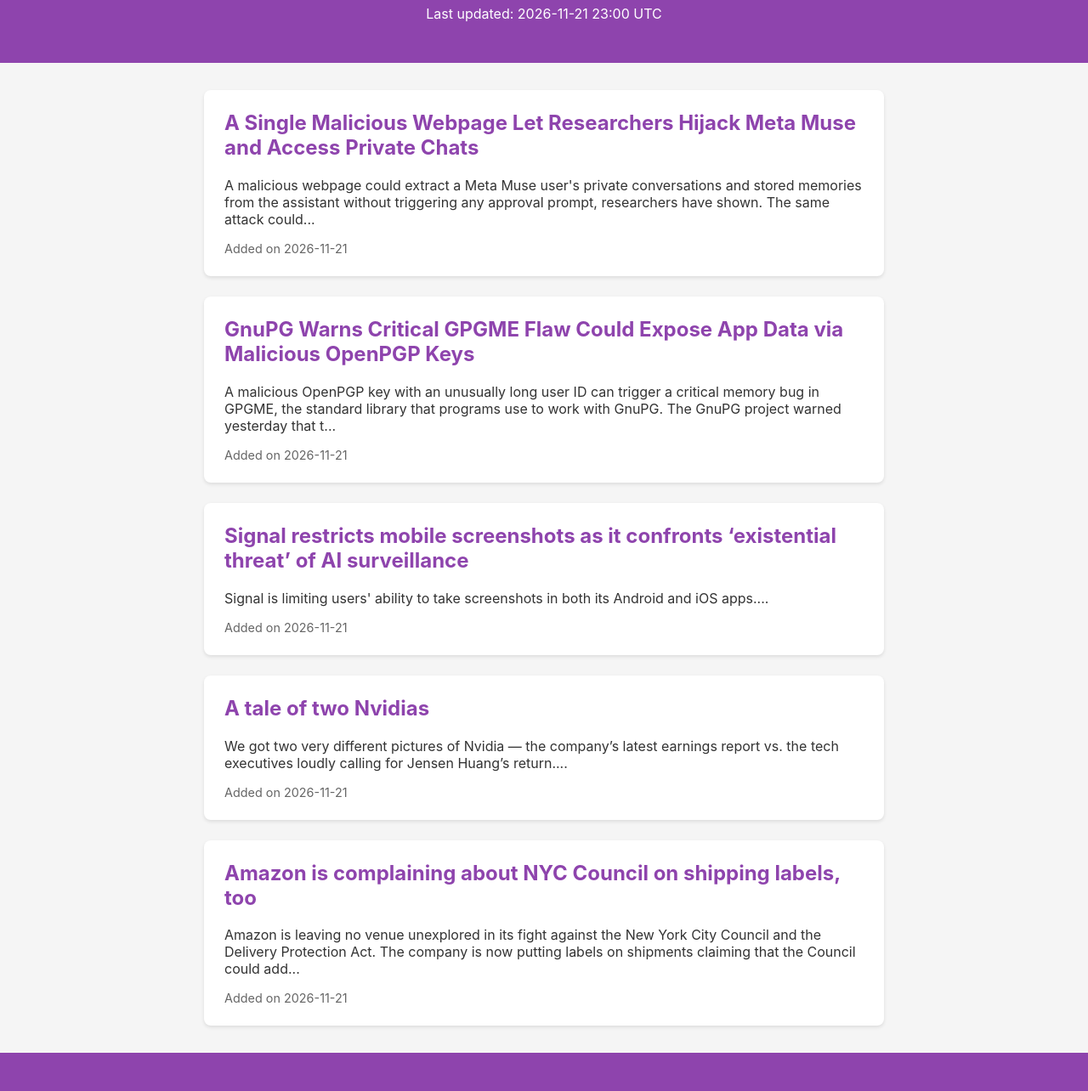
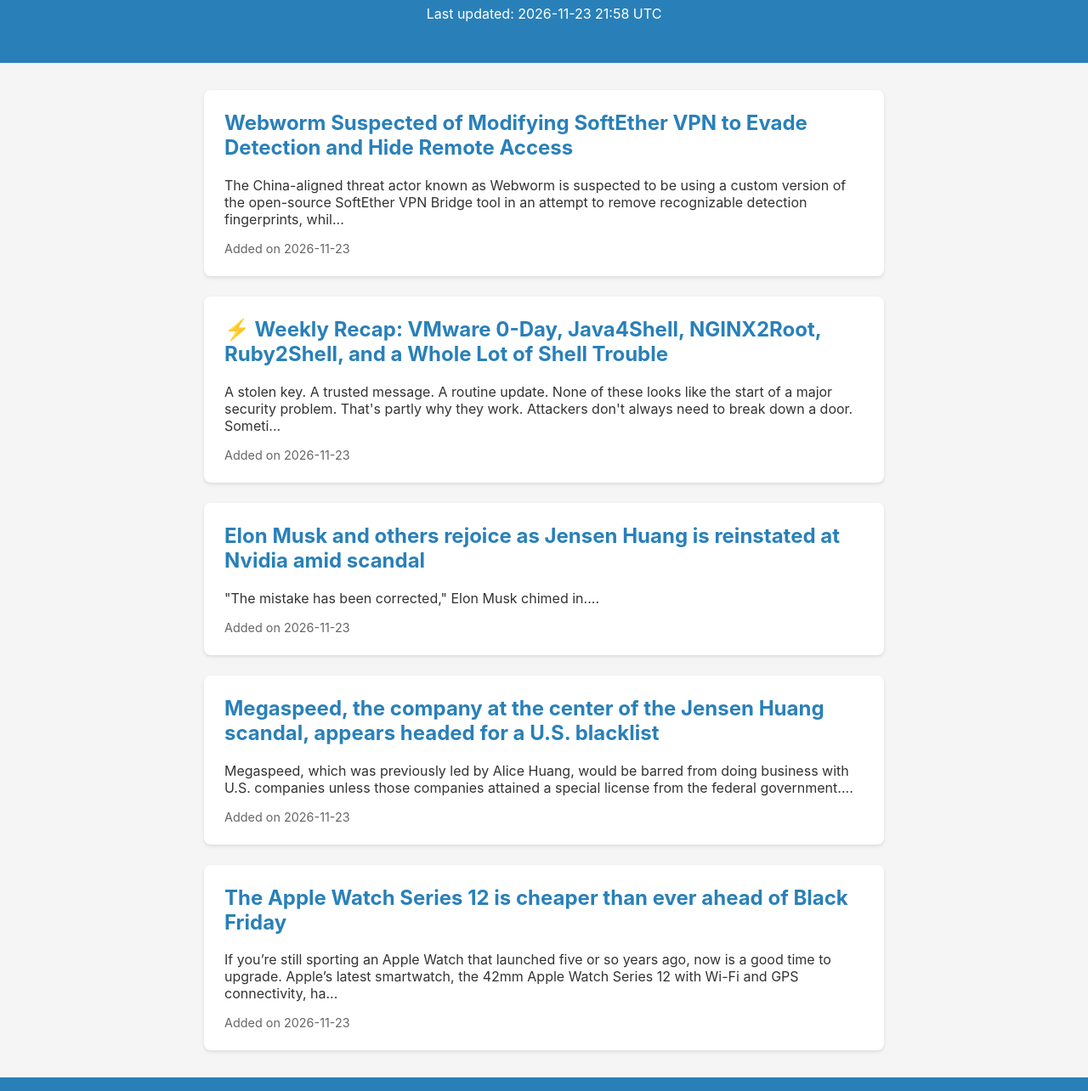
Before and after one commit to prachichhatbar/tech-news-daily, a plain HTML site: page index.html in a window 1280 px wide. Shown: the part 108-1392 px from the top of the page at 85% size. Drawn offline with Linux system fonts and the light colour scheme.

Commit message:
Add new tech insights

```diff
--- a/index.html
+++ b/index.html
@@ -10,42 +10,38 @@
         <body>
             <header>
                 <h1>Tech News Daily</h1>
-                <p>Last updated: 2026-11-21 23:00 UTC</p>
+                <p>Last updated: 2026-11-23 21:58 UTC</p>
             </header>
             <main>
 
                 <article class="news-card">
-                    <h2><a href="https://thehackernews.com/2026/11/a-single-malicious-webpage-let.html" target="_blank">A Single Malicious Webpage Let Researchers Hijack Meta Muse and Access Private Chats</a></h2>
-                    <p>A malicious webpage could extract a Meta Muse user's private conversations and stored memories from the assistant without triggering any approval prompt, researchers have shown.
-
-The same attack could...</p>
-                    <div class="meta">Added on 2026-11-21</div>
+                    <h2><a href="https://thehackernews.com/2026/11/webworm-suspected-of-modifying.html" target="_blank">Webworm Suspected of Modifying SoftEther VPN to Evade Detection and Hide Remote Access</a></h2>
+                    <p>The China-aligned threat actor known as Webworm is suspected to be using a custom version of the open-source SoftEther VPN Bridge tool in an attempt to remove recognizable detection fingerprints, whil...</p>
+                    <div class="meta">Added on 2026-11-23</div>
                 </article>
 
                 <article class="news-card">
-                    <h2><a href="https://thehackernews.com/2026/11/gnupg-warns-critical-gpgme-flaw-could.html" target="_blank">GnuPG Warns Critical GPGME Flaw Could Expose App Data via Malicious OpenPGP Keys</a></h2>
-                    <p>A malicious OpenPGP key with an unusually long user ID can trigger a critical memory bug in GPGME, the standard library that programs use to work with GnuPG.
-
-The GnuPG project warned yesterday that t...</p>
-                    <div class="meta">Added on 2026-11-21</div>
+                    <h2><a href="https://thehackernews.com/2026/11/weekly-recap-vmware-0-day-java4shell.html" target="_blank">⚡ Weekly Recap: VMware 0-Day, Java4Shell, NGINX2Root, Ruby2Shell, and a Whole Lot of Shell Trouble</a></h2>
+                    <p>A stolen key. A trusted message. A routine update. None of these looks like the start of a major security problem. That's partly why they work. Attackers don't always need to break down a door. Someti...</p>
+                    <div class="meta">Added on 2026-11-23</div>
                 </article>
 
                 <article class="news-card">
-                    <h2><a href="https://techcrunch.com/2026/11/21/signal-restricts-mobile-screenshots-as-it-confronts-existential-threat-of-ai-surveillance/" target="_blank">Signal restricts mobile screenshots as it confronts ‘existential threat’ of AI surveillance</a></h2>
-                    <p>Signal is limiting users' ability to take screenshots in both its Android and iOS apps....</p>
-                    <div class="meta">Added on 2026-11-21</div>
+                    <h2><a href="https://techcrunch.com/2026/11/23/elon-musk-and-others-rejoice-as-jensen-huang-is-reinstated-at-nvidia-amid-scandal/" target="_blank">Elon Musk and others rejoice as Jensen Huang is reinstated at Nvidia amid scandal</a></h2>
+                    <p>"The mistake has been corrected," Elon Musk chimed in....</p>
+                    <div class="meta">Added on 2026-11-23</div>
                 </article>
 
                 <article class="news-card">
-                    <h2><a href="https://techcrunch.com/2026/11/21/a-tale-of-two-nvidias/" target="_blank">A tale of two Nvidias</a></h2>
-                    <p>We got two very different pictures of Nvidia —  the company’s latest earnings report vs. the tech executives loudly calling for Jensen Huang’s return....</p>
-                    <div class="meta">Added on 2026-11-21</div>
+                    <h2><a href="https://techcrunch.com/2026/11/23/megaspeed-the-company-at-the-center-of-the-jensen-huang-scandal-appears-headed-for-a-u-s-blacklist/" target="_blank">Megaspeed, the company at the center of the Jensen Huang scandal, appears headed for a U.S. blacklist</a></h2>
+                    <p>Megaspeed, which was previously led by Alice Huang, would be barred from doing business with U.S. companies unless those companies attained a special license from the federal government....</p>
+                    <div class="meta">Added on 2026-11-23</div>
                 </article>
 
                 <article class="news-card">
-                    <h2><a href="https://www.theverge.com/tech/1039564/amazon-nyc-council-packages-shipping-label" target="_blank">Amazon is complaining about NYC Council on shipping labels, too</a></h2>
-                    <p>Amazon is leaving no venue unexplored in its fight against the New York City Council and the Delivery Protection Act. The company is now putting labels on shipments claiming that the Council could add...</p>
-                    <div class="meta">Added on 2026-11-21</div>
+                    <h2><a href="https://www.theverge.com/gadgets/1034512/apple-watch-series-12-black-friday-deal-sale" target="_blank">The Apple Watch Series 12 is cheaper than ever ahead of Black Friday</a></h2>
+                    <p>If you’re still sporting an Apple Watch that launched five or so years ago, now is a good time to upgrade. Apple’s latest smartwatch, the 42mm Apple Watch Series 12 with Wi-Fi and GPS connectivity, ha...</p>
+                    <div class="meta">Added on 2026-11-23</div>
                 </article>
 
             </main>
--- a/style.css
+++ b/style.css
@@ -8,7 +8,7 @@
         }
 
         header {
-            background: #8e44ad;
+            background: #2980b9;
             color: white;
             padding: 2rem;
             text-align: center;
@@ -33,7 +33,7 @@
         }
 
         .news-card a {
-            color: #8e44ad;
+            color: #2980b9;
             text-decoration: none;
         }
 
@@ -46,6 +46,6 @@
         footer {
             text-align: center;
             padding: 2rem;
-            background: #8e44ad;
+            background: #2980b9;
             color: white;
         }
```
